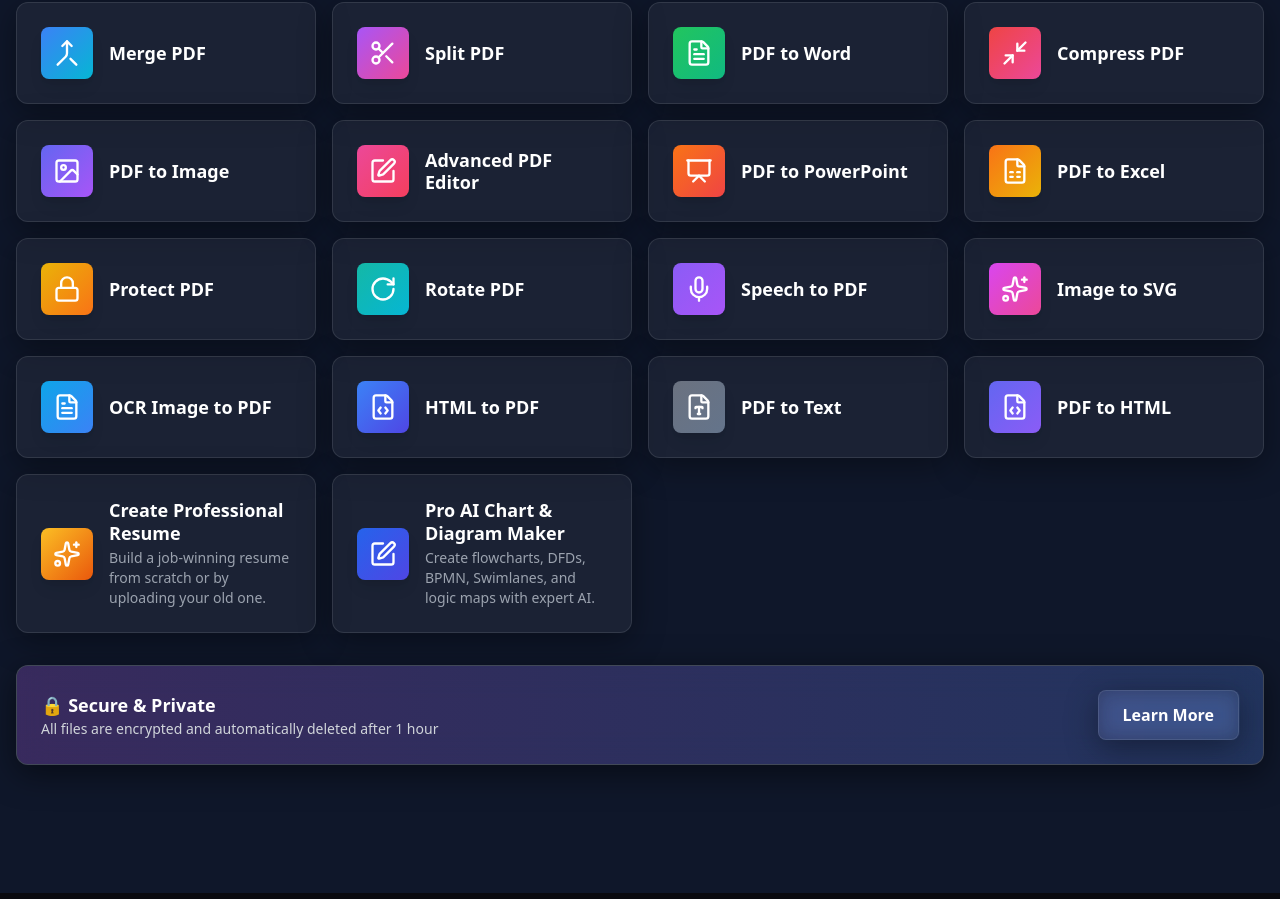
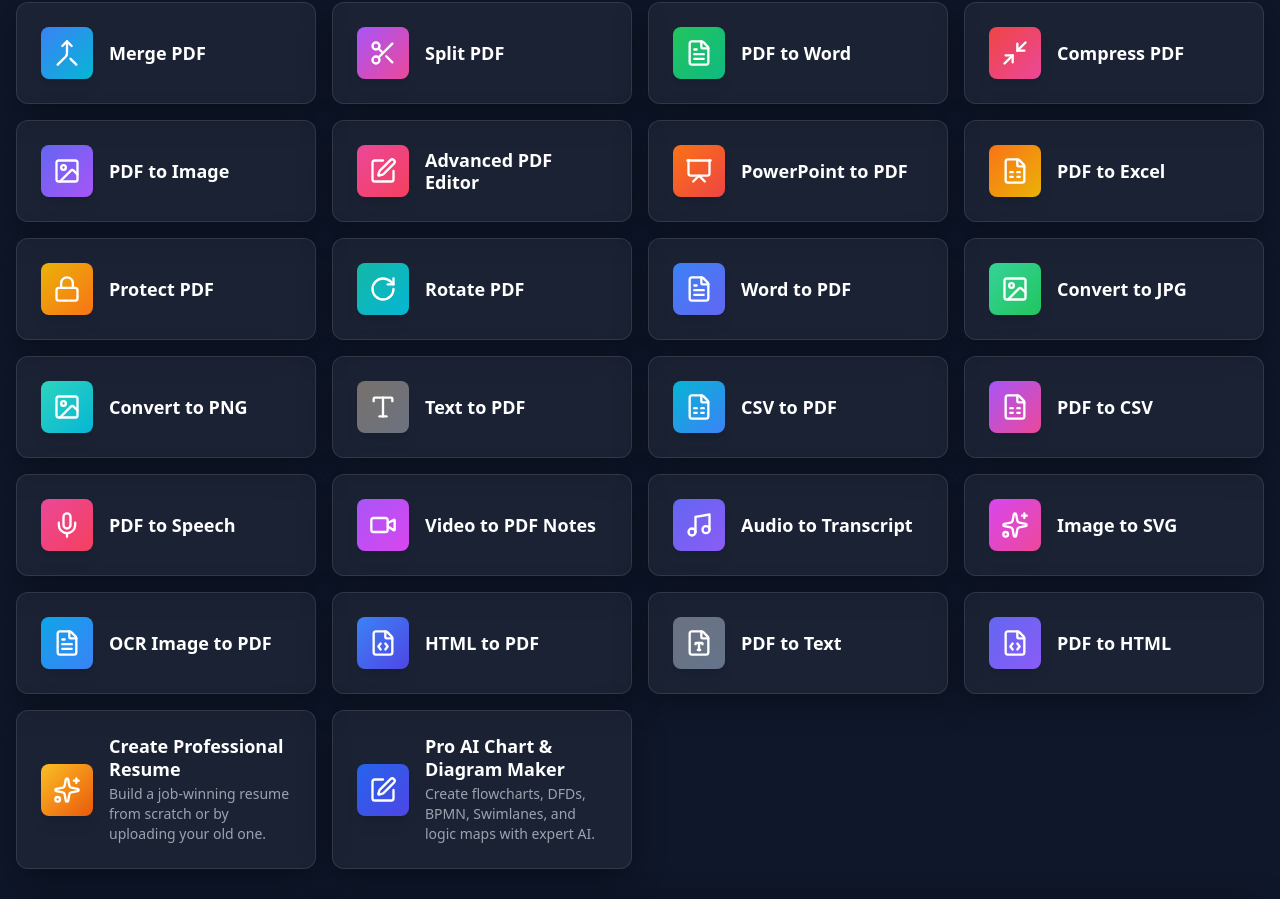
Before and after one commit to kishang-dev/convert-tool, a Next.js app: page /tools in a window 1280 px wide. Shown: the part 905-1804 px from the top of the page. Built offline with nearby package versions, Linux system fonts and the light colour scheme; no server answers.

Commit message:
added new features

```diff
--- a/src/components/FeaturesShowcase.tsx
+++ b/src/components/FeaturesShowcase.tsx
@@ -11,6 +11,10 @@ import {
     Mic,
     Sparkles,
     Minimize2,
+    Video,
+    Music,
+    Presentation,
+    Type,
 } from 'lucide-react';
 import Card from './Card';
 import { useRouter } from 'next/router';
@@ -94,6 +98,55 @@ const features = [
         description: 'Generate flowcharts, workflow diagrams, and BPMN charts using AI prompts.',
         color: 'from-blue-600 to-indigo-600',
     },
+    // ---- New Additions ----
+    {
+        icon: FileText,
+        title: 'Word to PDF',
+        description: 'Convert Microsoft Word documents (DOCX) seamlessly into PDF format.',
+        color: 'from-blue-500 to-indigo-500',
+    },
+    {
+        icon: Presentation,
+        title: 'PowerPoint to PDF',
+        description: 'Transform PPT presentations into static PDF slides.',
+        color: 'from-orange-500 to-red-500',
+    },
+    {
+        icon: Image,
+        title: 'Image Converter',
+        description: 'Convert between JPG, PNG, and WebP, or SVG to raster formats.',
+        color: 'from-teal-400 to-emerald-500',
+    },
+    {
+        icon: Type,
+        title: 'Text & CSV to PDF',
+        description: 'Generate clean PDF documents from plain text and CSV files.',
+        color: 'from-stone-500 to-gray-500',
+    },
+    {
+        icon: FileSpreadsheet,
+        title: 'PDF to CSV',
+        description: 'Extract tables and data from PDF straight into CSV files.',
+        color: 'from-cyan-500 to-blue-500',
+    },
+    {
+        icon: Mic,
+        title: 'PDF to Speech',
+        description: 'Convert document text into lifelike audio using AI.',
+        color: 'from-pink-500 to-rose-500',
+    },
+    {
+        icon: Video,
+        title: 'Video to PDF Notes',
+        description: 'Automatically transcribe videos and generate summarized PDF notes.',
+        color: 'from-purple-500 to-fuchsia-500',
+    },
+    {
+        icon: Music,
+        title: 'Audio to PDF Transcript',
+        description: 'Generate complete PDF text transcriptions from spoken audio.',
+        color: 'from-indigo-500 to-violet-500',
+    },
 ];
 
 export default function FeaturesShowcase() {
--- a/src/lib/api.ts
+++ b/src/lib/api.ts
@@ -332,14 +332,49 @@ export const fileAPI = {
   },
 
   // PDF to HTML
-  pdfToHtml: async (
-    fileId: string,
-  ): Promise<{
-    success: boolean;
-    message: string;
-    file: FileData;
-  }> => {
+  pdfToHtml: async (fileId: string): Promise<{ success: boolean; message: string; file: FileData; }> => {
     const response = await api.post("/pdf-to-html", { fileId });
+    return response.data;
+  },
+
+  // ---- Extra Conversions ----
+  wordToPdf: async (fileId: string): Promise<{ success: boolean; message: string; file: FileData; }> => {
+    const response = await api.post("/word-to-pdf", { fileId });
+    return response.data;
+  },
+
+  textToPdf: async (fileId: string): Promise<{ success: boolean; message: string; file: FileData; }> => {
+    const response = await api.post("/text-to-pdf", { fileId });
+    return response.data;
+  },
+
+  csvToPdf: async (fileId: string): Promise<{ success: boolean; message: string; file: FileData; }> => {
+    const response = await api.post("/csv-to-pdf", { fileId });
+    return response.data;
+  },
+
+  pdfToCsv: async (fileId: string): Promise<{ success: boolean; message: string; file: FileData; }> => {
+    const response = await api.post("/pdf-to-csv", { fileId });
+    return response.data;
+  },
+
+  pdfToSpeech: async (fileId: string): Promise<{ success: boolean; message: string; audioUrls: string[] }> => {
+    const response = await api.post("/pdf-to-speech", { fileId });
+    return response.data;
+  },
+
+  videoToPdf: async (fileId: string): Promise<{ success: boolean; message: string; file: FileData; }> => {
+    const response = await api.post("/video-to-pdf", { fileId });
+    return response.data;
+  },
+
+  audioToPdf: async (fileId: string): Promise<{ success: boolean; message: string; file: FileData; }> => {
+    const response = await api.post("/audio-to-pdf", { fileId });
+    return response.data;
+  },
+
+  imageConvert: async (fileId: string, targetFormat: string): Promise<{ success: boolean; message: string; file: FileData; }> => {
+    const response = await api.post("/image-convert", { fileId, targetFormat });
     return response.data;
   },
 };
--- a/src/pages/tools.tsx
+++ b/src/pages/tools.tsx
@@ -14,11 +14,14 @@ import {
     Edit,
     Mic,
     Sparkles,
-    Minimize2,
+    Music,
     Presentation,
     FileType,
     Search,
     FileCode,
+    Video,
+    Type,
+    Minimize2,
 } from "lucide-react";
 import { fileAPI, FileData } from "@/lib/api";
 import Toast from "@/components/Toast";
@@ -75,9 +78,7 @@ export default function Tools() {
     const handleDrop = async (e: React.DragEvent) => {
         e.preventDefault();
         setIsDragging(false);
-        const droppedFiles = Array.from(e.dataTransfer.files).filter(
-            (file) => file.type === "application/pdf",
-        );
+        const droppedFiles = Array.from(e.dataTransfer.files);
         await handleFiles(droppedFiles);
     };
 
@@ -90,7 +91,7 @@ export default function Tools() {
 
     const handleFiles = async (newFiles: File[]) => {
         if (newFiles.length === 0) {
-            showToast("Please select PDF files only", "error");
+            showToast("Please select valid files", "error");
             return;
         }
 
@@ -246,6 +247,26 @@ export default function Tools() {
         }
     };
 
+    const handleGenericConversion = async (apiCall: (id: string) => Promise<any>, successMsg: string) => {
+        if (files.length === 0) {
+            showToast("Please upload a file first", "error");
+            return;
+        }
+        setLoading(true);
+        try {
+            const response = await apiCall(files[0]._id);
+            showToast(successMsg, "success");
+            if (response.file) {
+                setFiles([response.file, ...files]);
+                window.open(fileAPI.getDownloadUrl(response.file.filename), "_blank");
+            }
+        } catch (error: any) {
+            showToast(error.response?.data?.error || "Conversion failed", "error");
+        } finally {
+            setLoading(false);
+        }
+    };
+
     const handleProtectPDF = () => {
         if (files.length === 0) {
             showToast("Please upload a PDF file to protect", "error");
@@ -300,18 +321,26 @@ export default function Tools() {
         { icon: Image, title: "PDF to Image", action: handleToImage, gradient: "from-indigo-500 to-purple-500" },
         {
             icon: Edit, title: "Advanced PDF Editor", action: () => {
-                if (files.length === 0) {
-                    showToast("Please upload a PDF file to edit", "error");
-                    return;
-                }
+                if (files.length === 0) { showToast("Please upload a PDF to edit", "error"); return; }
                 window.location.href = `/editor/${files[0]._id}`;
             }, gradient: "from-pink-500 to-rose-500"
         },
-        { icon: Presentation, title: "PDF to PowerPoint", action: () => window.location.href = "/pdf-to-pptx", gradient: "from-orange-500 to-red-500" },
+        { icon: Presentation, title: "PowerPoint to PDF", action: () => handleGenericConversion(fileAPI.pptToPdf, "PPT converted to PDF!"), gradient: "from-orange-500 to-red-500" },
         { icon: FileSpreadsheet, title: "PDF to Excel", action: handleToExcel, gradient: "from-orange-500 to-yellow-500" },
         { icon: Lock, title: "Protect PDF", action: handleProtectPDF, gradient: "from-yellow-500 to-orange-500" },
         { icon: RotateCw, title: "Rotate PDF", action: handleRotatePDF, gradient: "from-teal-500 to-cyan-500" },
-        { icon: Mic, title: "Speech to PDF", action: () => window.location.href = "/speech-to-pdf", gradient: "from-violet-500 to-purple-500" },
+
+        // --- Newly Added Tools ---
+        { icon: FileText, title: "Word to PDF", action: () => handleGenericConversion(fileAPI.wordToPdf, "Word converted to PDF!"), gradient: "from-blue-500 to-indigo-500" },
+        { icon: Image, title: "Convert to JPG", action: () => handleGenericConversion((id) => fileAPI.imageConvert(id, "jpg"), "Converted to JPG!"), gradient: "from-emerald-400 to-green-500" },
+        { icon: Image, title: "Convert to PNG", action: () => handleGenericConversion((id) => fileAPI.imageConvert(id, "png"), "Converted to PNG!"), gradient: "from-teal-400 to-cyan-500" },
+        { icon: Type, title: "Text to PDF", action: () => handleGenericConversion(fileAPI.textToPdf, "Text converted to PDF!"), gradient: "from-stone-500 to-gray-500" },
+        { icon: FileSpreadsheet, title: "CSV to PDF", action: () => handleGenericConversion(fileAPI.csvToPdf, "CSV converted to PDF!"), gradient: "from-cyan-500 to-blue-500" },
+        { icon: FileSpreadsheet, title: "PDF to CSV", action: () => handleGenericConversion(fileAPI.pdfToCsv, "PDF extracted to CSV!"), gradient: "from-purple-500 to-pink-500" },
+        { icon: Mic, title: "PDF to Speech", action: () => handleGenericConversion(fileAPI.pdfToSpeech, "Generated Speech from PDF!"), gradient: "from-pink-500 to-rose-500" },
+        { icon: Video, title: "Video to PDF Notes", action: () => handleGenericConversion(fileAPI.videoToPdf, "Generated PDF Notes from Video!"), gradient: "from-purple-500 to-fuchsia-500" },
+        { icon: Music, title: "Audio to Transcript", action: () => handleGenericConversion(fileAPI.audioToPdf, "Transcript generated successfully!"), gradient: "from-indigo-500 to-violet-500" },
+
         { icon: Sparkles, title: "Image to SVG", action: () => window.location.href = "/svg", gradient: "from-fuchsia-500 to-pink-500" },
         { icon: FileText, title: "OCR Image to PDF", action: () => window.location.href = "/ocr", gradient: "from-sky-500 to-blue-500" },
         { icon: FileCode, title: "HTML to PDF", action: () => window.location.href = "/html-to-pdf", gradient: "from-blue-500 to-indigo-600" },
@@ -394,7 +423,7 @@ export default function Tools() {
                                 ref={fileInputRef}
                                 type="file"
                                 multiple
-                                accept=".pdf"
+                                accept=".pdf,.doc,.docx,.xls,.xlsx,.ppt,.pptx,.txt,.csv,.jpg,.jpeg,.png,.webp,.svg,.mp3,.mp4,.wav,.avi"
                                 onChange={handleFileSelect}
                                 className="hidden"
                             />
```
Also changed, not shown: src/services/api.ts (+19 -0 lines).
